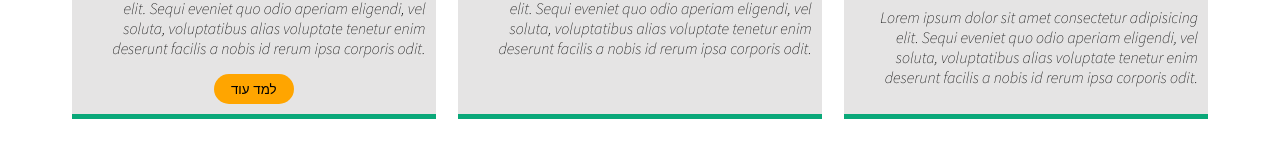
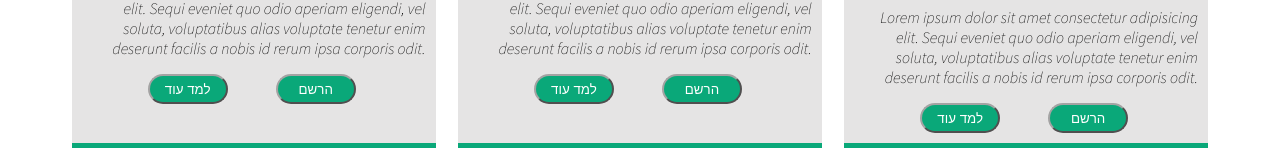
Before and after one commit to Birenshtock/Mikud, a Vue app: page / in a window 1280 px wide. Shown: the part 1868-2033 px from the top of the page. Before the commit the page ends 2007 px from the top, so only its background shows below. Built offline with nearby package versions, Linux system fonts and the light colour scheme; a web font is replaced by a local one.

Commit message:
add btns in learning-item

```diff
--- a/src/styles/views/home.scss
+++ b/src/styles/views/home.scss
@@ -130,14 +130,16 @@
         width: 90%;
       }
       .learning-btn {
-        border-radius: 50px;
-        border: none;
-        background-color: orange;
+        position: relative;
+        right: 18%;
+        margin-right: 3rem;
+        transform: translate(50%, 0);
         width: 80px;
         height: 30px;
-        position: relative;
-        right: 50%;
-        transform: translate(50%, 0);
+        color: white;
+        background-color: $clr1;
+        border-color: $clr2;
+        border-radius: 20px;
       }
     }
   }
--- a/src/views/HomeView.vue
+++ b/src/views/HomeView.vue
@@ -50,6 +50,7 @@
               alias voluptate tenetur enim deserunt facilis a nobis id rerum ipsa corporis odit.
             </p>
             <button class="learning-btn">למד עוד</button>
+            <RouterLink to="/contactUs"><button class="learning-btn">הרשם</button></RouterLink>
           </div>
           <div class="learning-item">
             <img src="../../src/styles/imgs/wwww.png" alt="" />
@@ -63,6 +64,8 @@
               Lorem ipsum dolor sit amet consectetur adipisicing elit. Sequi eveniet quo odio aperiam eligendi, vel soluta, voluptatibus
               alias voluptate tenetur enim deserunt facilis a nobis id rerum ipsa corporis odit.
             </p>
+            <button class="learning-btn">למד עוד</button>
+            <RouterLink to="/contactUs"><button class="learning-btn">הרשם</button></RouterLink>
           </div>
           <div class="learning-item">
             <img src="../../src/styles/imgs/zoom-call.png" alt="" />
@@ -76,6 +79,8 @@
               Lorem ipsum dolor sit amet consectetur adipisicing elit. Sequi eveniet quo odio aperiam eligendi, vel soluta, voluptatibus
               alias voluptate tenetur enim deserunt facilis a nobis id rerum ipsa corporis odit.
             </p>
+            <button class="learning-btn">למד עוד</button>
+            <RouterLink to="/contactUs"><button class="learning-btn">הרשם</button></RouterLink>
           </div>
         </div>
       </div>
@@ -88,7 +93,8 @@ export default {
   data: () => {
     return {}
   },
-  methods: {},
+  methods: {
+  },
   computed: {},
 }
 </script>
```
